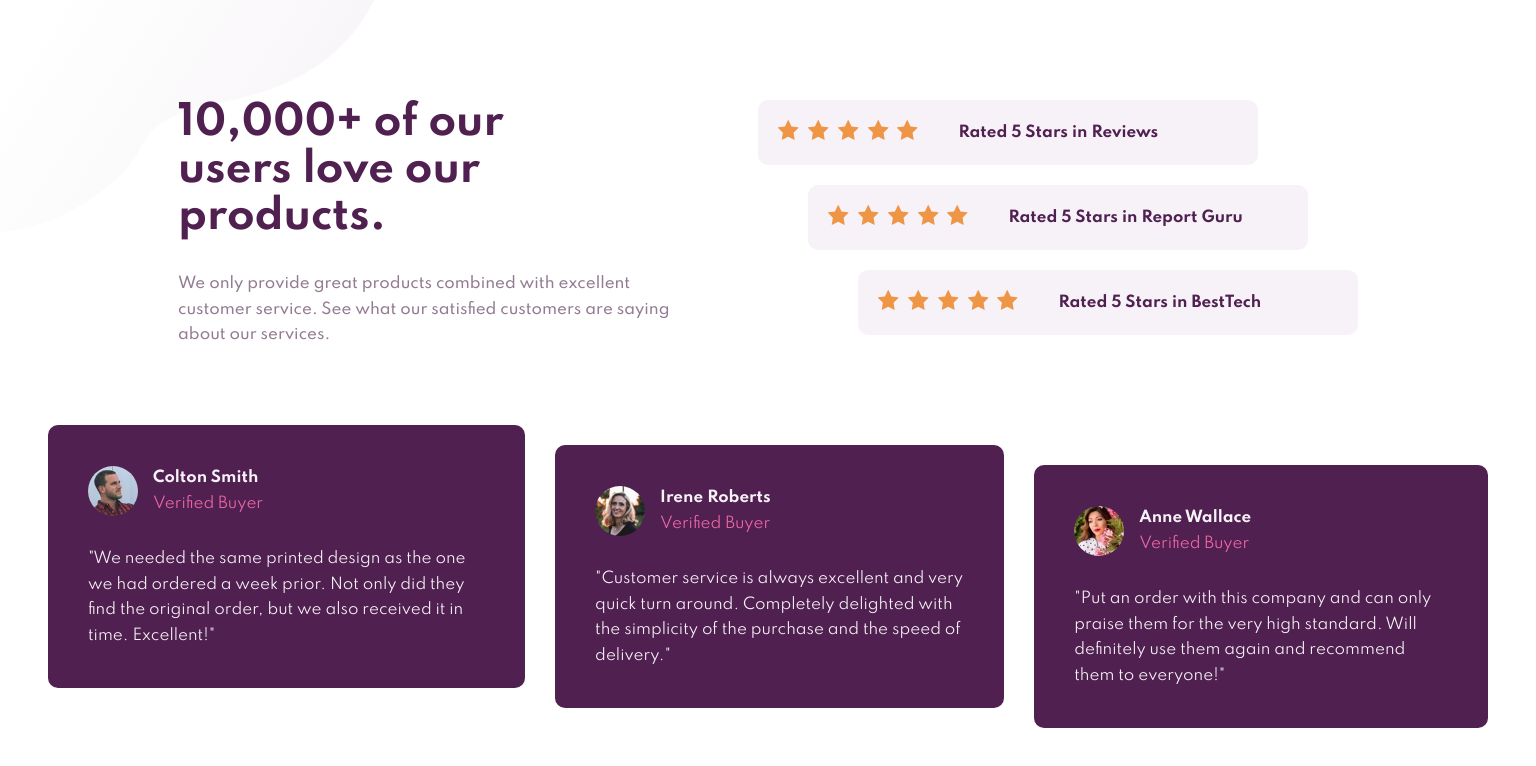
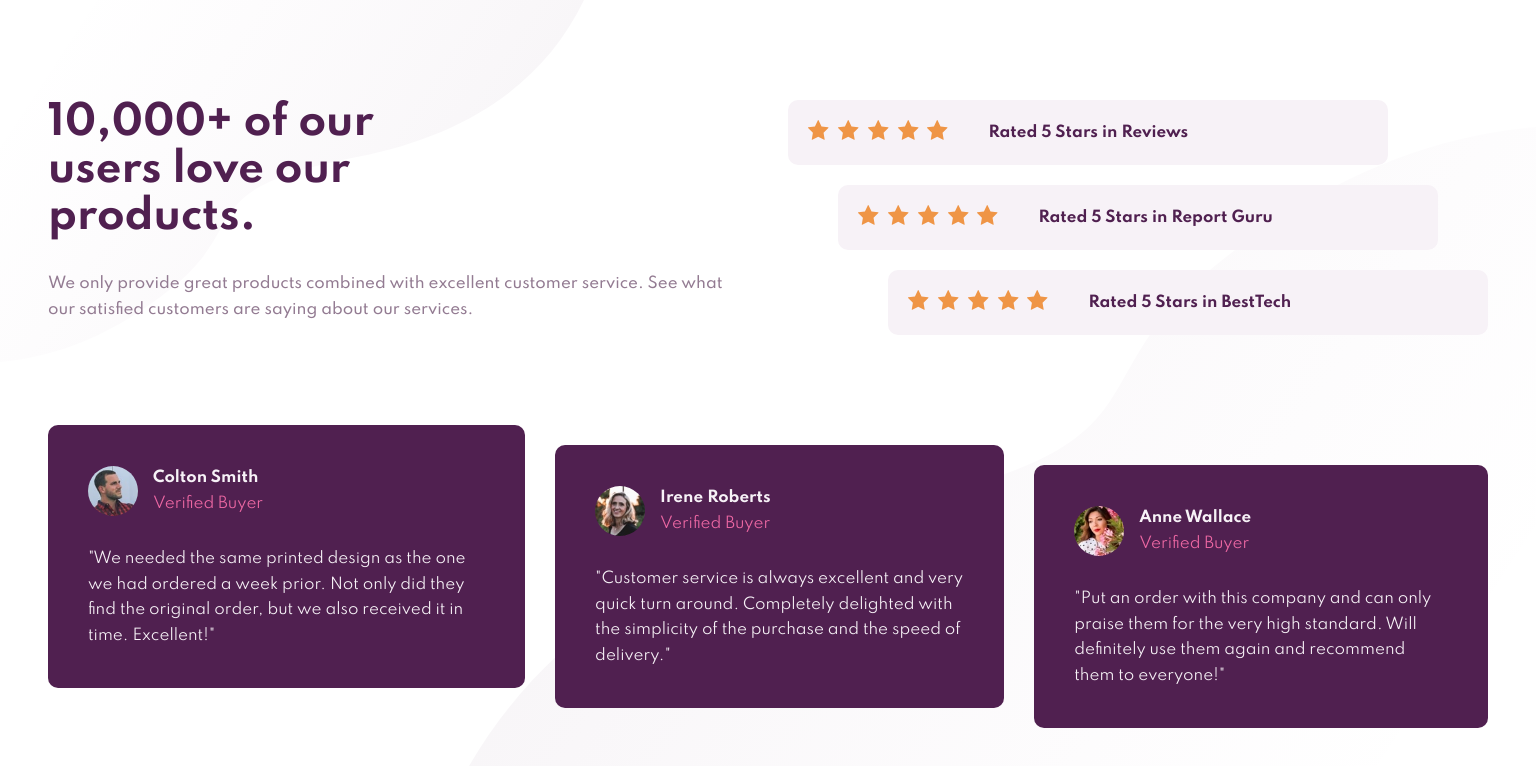
Before and after one commit to danilobandeira29/social-proof-section-master, a plain HTML site: page index.html in a window 1536 px wide. Drawn offline with Linux system fonts and the light colour scheme.

Commit message:
style: update testimonials/stars cards and background img desktop

```diff
--- a/styles.css
+++ b/styles.css
@@ -135,6 +135,9 @@ body {
     display: flex;
     justify-content: center;
     align-items: center;
+    background:
+    url("./images/bg-pattern-top-desktop.svg") no-repeat top left,
+    url("./images/bg-pattern-bottom-desktop.svg") no-repeat bottom right;
   }
 
   .container {
@@ -144,21 +147,18 @@ body {
 
   .container > div {
     display: flex;
-    justify-content: space-evenly;
+    justify-content: space-between;
   }
 
   .container main {
     display: flex;
     flex-direction: column;
-    max-width: 500px;
+    max-width: 700px;
   }
 
   .container main > h1,
   .container main > p {
     text-align: left;
-  }
-
-  .container section {
   }
 
   .cards-container {
@@ -169,7 +169,7 @@ body {
   .cards-container .card {
     flex-direction: row;
     align-items: center;
-    width: 500px;
+    width: 600px;
   }
 
   .cards-container .card:nth-child(1) {
```
